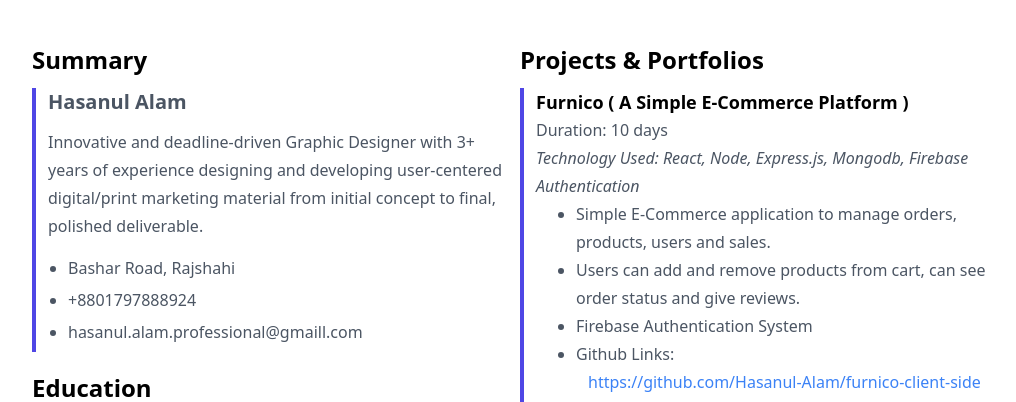
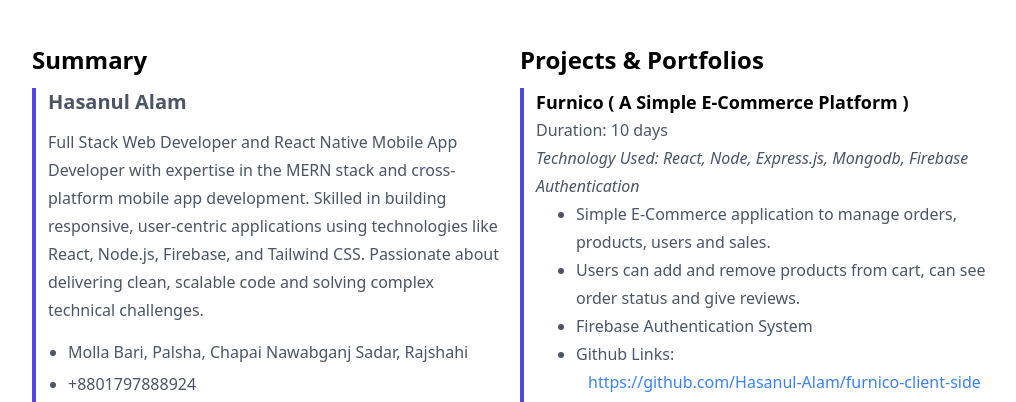
Before and after one commit to Hasanul-Alam/my-portfolio, a React (Vite) app: page /home in a window 1280 px wide. Shown: the part 2220-2622 px from the top of the page, without its empty margins (128-1144 px from the left). Built offline with nearby package versions, Linux system fonts and the light colour scheme; no server answers.

Commit message:
update resume and resume link

```diff
--- a/src/pages/Resume/Resume.jsx
+++ b/src/pages/Resume/Resume.jsx
@@ -40,13 +40,15 @@ const Resume = () => {
                   Hasanul Alam
                 </h4>
                 <p className="leading-7">
-                  Innovative and deadline-driven Graphic Designer with 3+ years
-                  of experience designing and developing user-centered
-                  digital/print marketing material from initial concept to
-                  final, polished deliverable.
+                  Full Stack Web Developer and React Native Mobile App Developer
+                  with expertise in the MERN stack and cross-platform mobile app
+                  development. Skilled in building responsive, user-centric
+                  applications using technologies like React, Node.js, Firebase,
+                  and Tailwind CSS. Passionate about delivering clean, scalable
+                  code and solving complex technical challenges.
                 </p>
                 <ul className="list-disc ps-5 mt-3 leading-8">
-                  <li>Bashar Road, Rajshahi</li>
+                  <li>Molla Bari, Palsha, Chapai Nawabganj Sadar, Rajshahi</li>
                   <li>+8801797888924</li>
                   <li>hasanul.alam.professional@gmaill.com</li>
                 </ul>
@@ -170,7 +172,7 @@ const Resume = () => {
         </div>
         <div className="w-full mx-auto text-center mt-10">
           <a
-            href="https://drive.google.com/file/d/1ziBx2WwJZ8ypEun5pNhwIy-Fk1CHaLHr/view?usp=drive_link"
+            href="https://drive.google.com/file/d/1Jorf9qXd0SbpqyjR47x67n9aOv5VIJ22/view?usp=sharing"
             target="blank"
           >
             <button className="btn btn-primary">View Full Resume</button>
```
